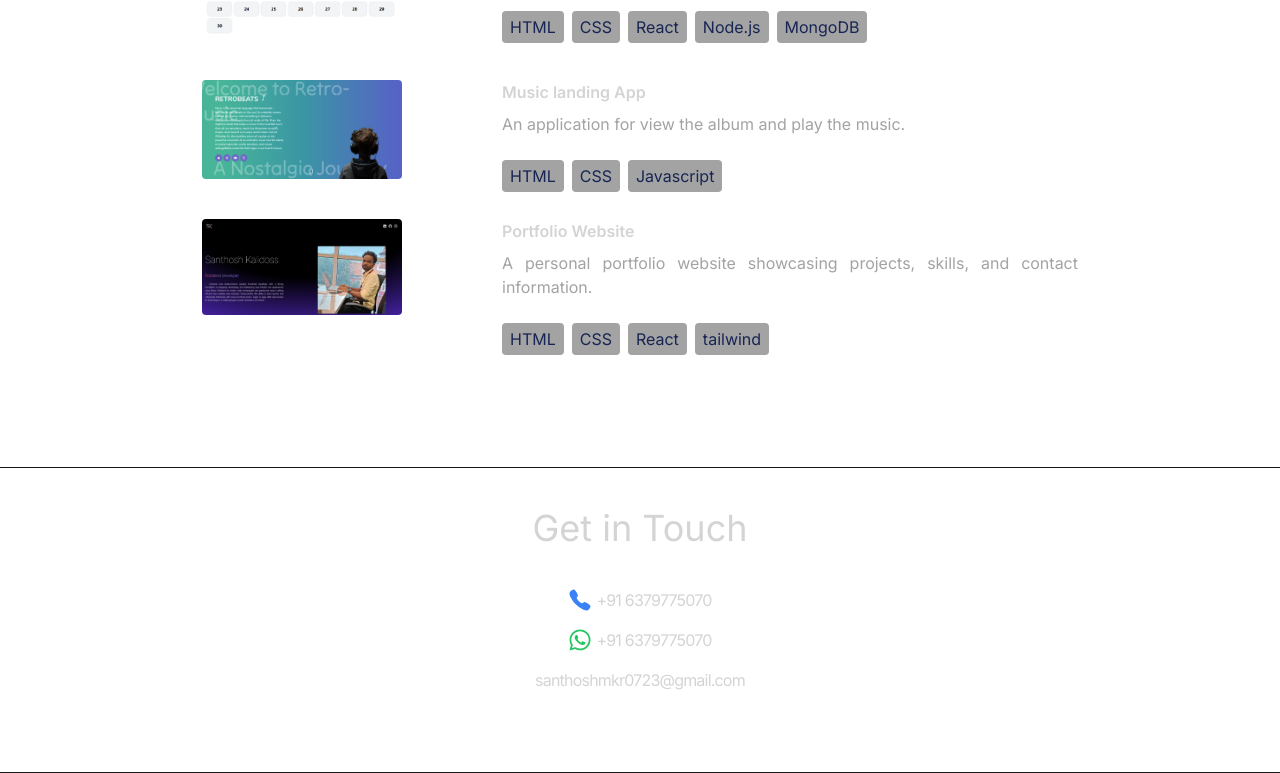
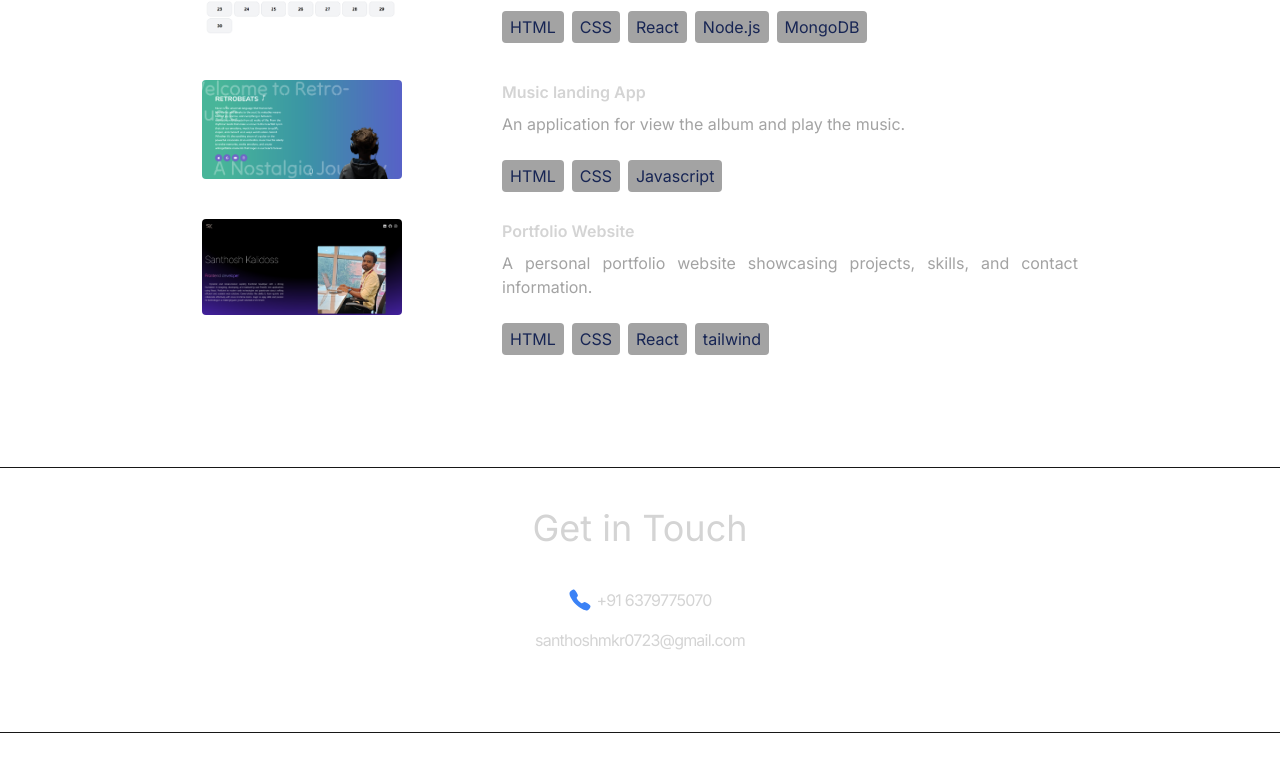
Before and after one commit to santhoshmkr/React-Portfolio, a React (Vite) app: page / in a window 1280 px wide. Shown: the part 2749-3522 px from the top of the page. After the commit the page ends 3482 px from the top, so only its background shows below. Built offline with nearby package versions, Linux system fonts and the light colour scheme.

Commit message:
removed whatsapp

```diff
--- a/src/components/Contact.jsx
+++ b/src/components/Contact.jsx
@@ -25,14 +25,7 @@ const Contact = () => {
           <div className=" text-2xl text-blue-500"><IoCall className=" m-0 "/></div>
           <span className=""><a href="tel:{CONTACT.phoneNo}" className="">{CONTACT.phoneNo}</a></span>
         </motion.div>
-        <motion.div
-        whileInView={{ opacity: 1, x: 0 }}
-        initial={{ opacity: 0, x: 100 }}
-        transition={{ duration: 1.5 }}
-        className="flex gap-1 items-center my-4 justify-center">
-          <div className=" text-2xl text-green-500"><FaWhatsapp className=" m-0 "/></div>
-          <span className=""><a href="{whatsappLink}" className="">{CONTACT.whatsapp}</a></span>
-        </motion.div>
+
 
         <a href="mailto:{CONTACT.email}" className="my-4 hover:border-b">{CONTACT.email}</a>
       </div>
```
